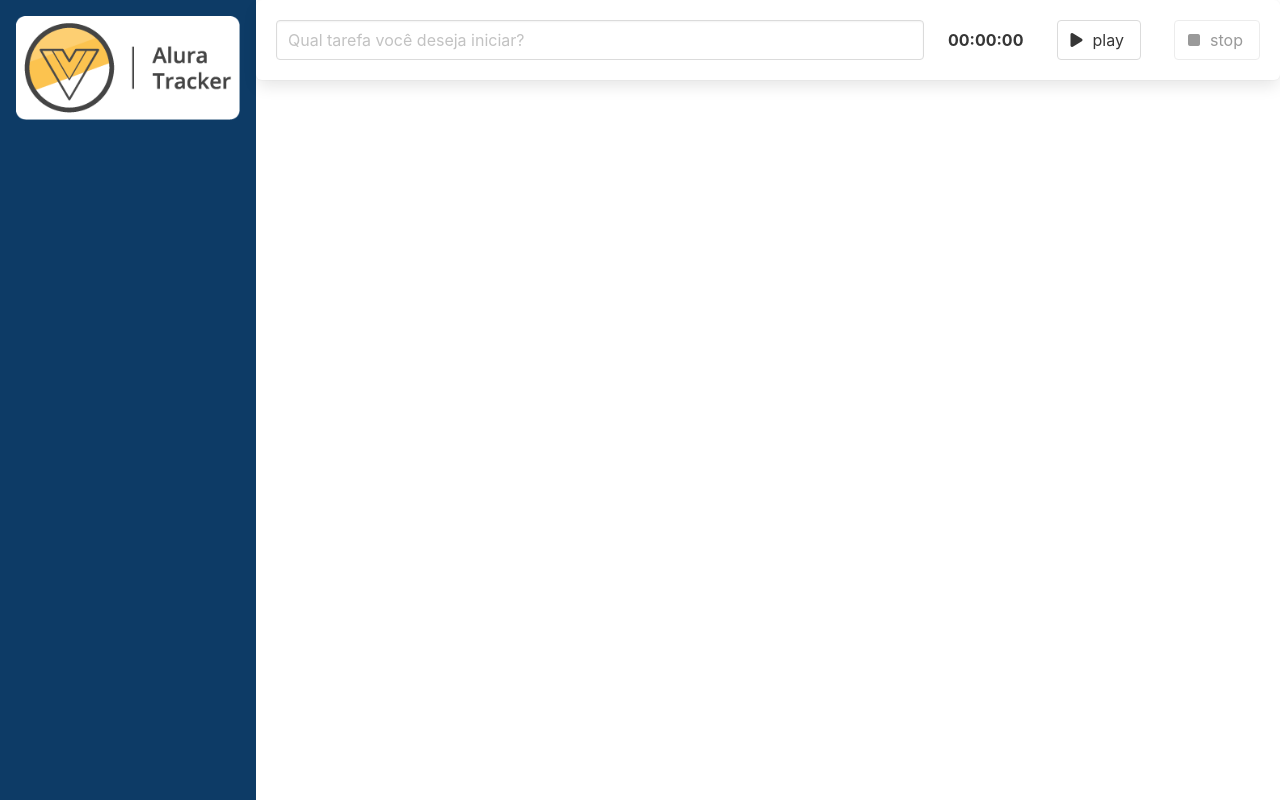
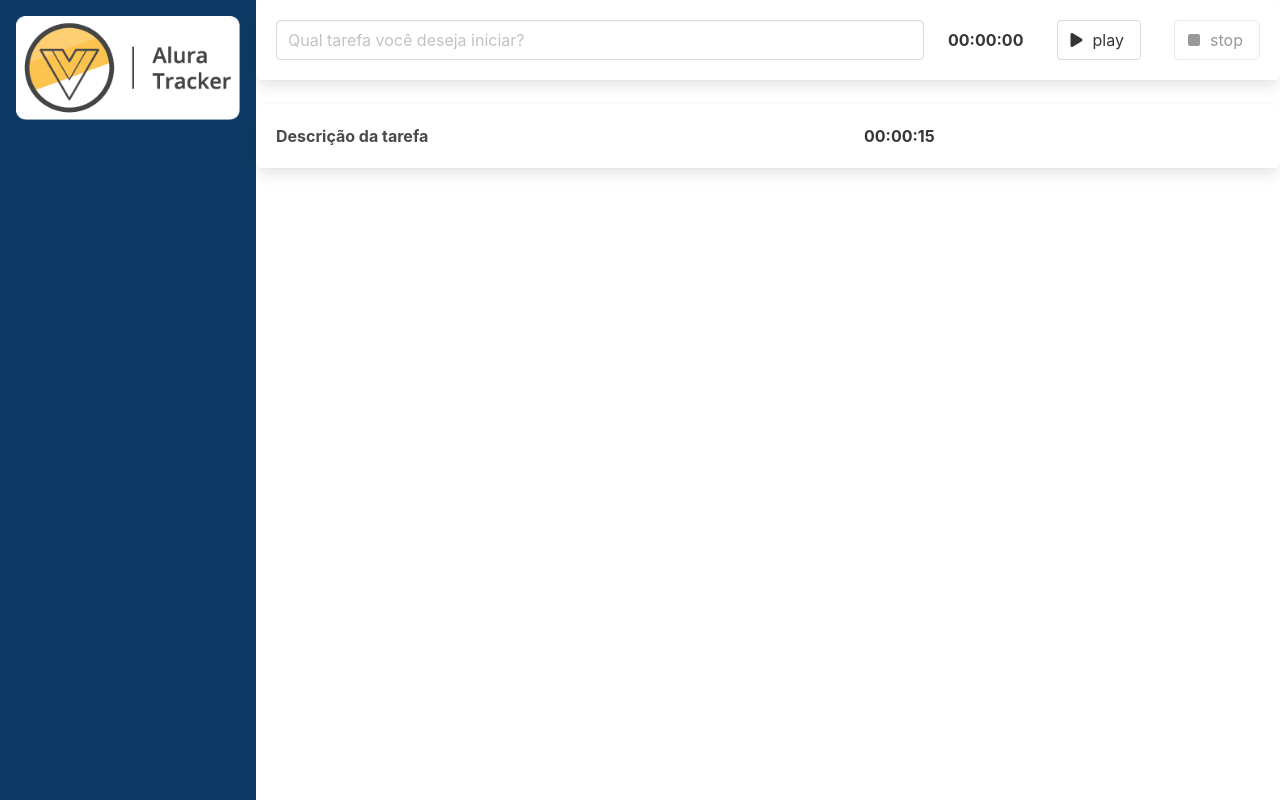
Before and after one commit to Alysson1013/alura-tracker, a Vue app: page / in a window 1280 px wide. Built offline with nearby package versions, Linux system fonts and the light colour scheme.

Commit message:
chore: create task component

```diff
--- a/src/App.vue
+++ b/src/App.vue
@@ -5,6 +5,7 @@
     </div>
     <div class="column is-three-quarter">
       <Formulario />
+      <Tarefa />
     </div>
   </main>
 </template>
@@ -13,12 +14,14 @@
 import { defineComponent } from 'vue';
 import BarraLateral from '@/components/BarraLateral.vue'
 import Formulario from './components/Formulario.vue';
+import Tarefa from '@/components/Tarefa.vue'
 
 export default defineComponent({
   name: 'App',
   components: {
     BarraLateral,
-    Formulario
+    Formulario,
+    Tarefa
   }
 });
 </script>
--- /dev/null
+++ b/src/components/Tarefa.vue
@@ -0,0 +1,28 @@
+<!-- eslint-disable vue/multi-word-component-names -->
+<template lang="">
+  <div class="box has-text-weight-bold">
+    <div class="columns">
+      <div class="column is-7">
+        Descrição da tarefa
+      </div>
+      <div class="column">
+        <Cronometro :tempoEmSegundos="15" />
+      </div>
+    </div>
+  </div>
+</template>
+<script lang="ts">
+import { defineComponent } from 'vue';
+import Cronometro from '@/components/Cronometro.vue'
+
+export default defineComponent({
+  // eslint-disable-next-line vue/multi-word-component-names
+  name: 'Tarefa',
+  components: {
+    Cronometro
+  }
+})
+</script>
+<style lang="">
+
+</style>
```
